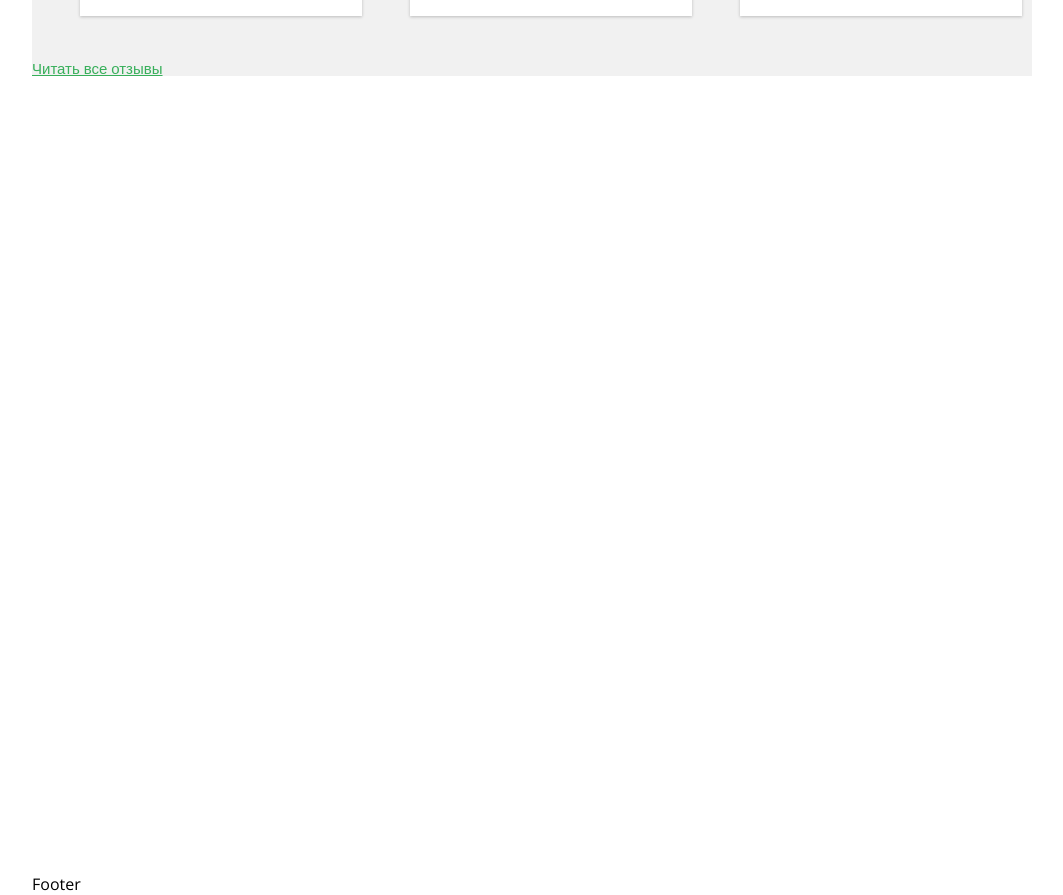
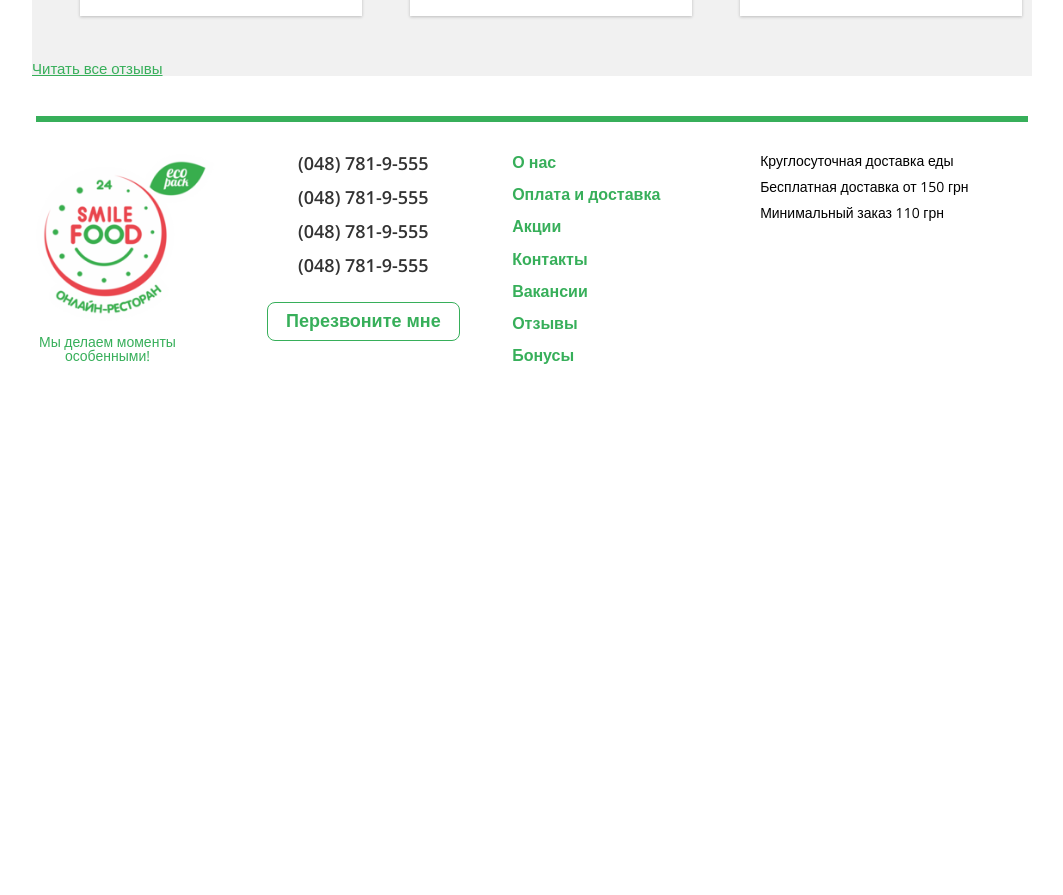
Before and after one commit to Alex-Schweiz/food-delivery-react, a React app: page / in a window 1280 px wide. Shown: the part 1702-2597 px from the top of the page, without its empty margins (108-1171 px from the left). After the commit the page ends 2105 px from the top, so only its background shows below. Built offline with nearby package versions, Linux system fonts and the light colour scheme.

Commit message:
Added Footer Component

```diff
--- /dev/null
+++ b/src/components/Footer/Footer.css
@@ -0,0 +1,79 @@
+.Footer {
+    border-top: 6px solid #37af5a;
+    margin: 40px 4px 40px;
+    padding-top: 32px;
+    display: flex;
+}
+
+.FooterLogo {
+    width: 18%;
+    text-align: center;
+}
+
+.FooterLogo img {
+    width: 100%;
+    margin-bottom: 12px;
+}
+
+.FooterLogo p {
+    width: 80%;
+    color: #37af5a;
+    font-size: 14px;
+}
+
+.FooterPhones {
+    width: 30%;
+    text-align: center;
+}
+
+.FooterPhones p {
+    font-size: 18px;
+    color: #333;
+    font-weight: 600;
+    margin-bottom: 16px;
+}
+
+.FooterPhones button {
+    width: 65%;
+    padding: 8px;
+    margin-top: 12px;
+    border: 1px solid #37af5a;
+    border-radius: 8px;
+    color: #37af5a;
+    font-size: 18px;
+    font-weight: 600;
+    background-color: #fff;
+    cursor: pointer;
+    transition: .5s;
+}
+
+.FooterPhones button:hover {
+    color: #fff;
+    background-color: #37af5a;
+}
+
+.FooterMenu {
+    width: 25%;
+    display: flex;
+    flex-direction: column;
+    justify-content: space-between;
+}
+
+.FooterMenu a {
+    color: #37af5a;
+    font-weight: 600;
+    text-decoration: none;
+}
+
+.FooterMenu a:hover {
+    text-decoration: underline;
+}
+
+.FooterInfo {
+    width: 25%;
+}
+
+.FooterInfo p {
+    font-size: 14px;
+    margin-bottom: 12px;
+}
--- /dev/null
+++ b/src/components/Footer/Footer.js
@@ -0,0 +1,36 @@
+import React from 'react';
+
+import classes from './Footer.css';
+
+const footer = (props) => (
+  <div className={classes.Footer}>
+    <div className={classes.FooterLogo}>
+      <img src="/img/logo3.png" alt="03"/>
+      <p>Мы делаем моменты особенными!</p>
+    </div>
+    <div className={classes.FooterPhones}>
+      <p>(048) 781-9-555</p>
+      <p>(048) 781-9-555</p>
+      <p>(048) 781-9-555</p>
+      <p>(048) 781-9-555</p>
+      <button>Перезвоните мне</button>
+    </div>
+    <div className={classes.FooterMenu}>
+      <a href="/">О нас</a>
+      <a href="/">Оплата и доставка</a>
+      <a href="/">Акции</a>
+      <a href="/">Контакты</a>
+      <a href="/">Вакансии</a>
+      <a href="/">Отзывы</a>
+      <a href="/">Бонусы</a>
+    </div>
+    <div className={classes.FooterInfo}>
+      <p>Круглосуточная доставка еды</p>
+      <p>Бесплатная доставка от 150 грн</p>
+      <p>Минимальный заказ 110 грн</p>
+    </div>
+
+  </div>
+);
+
+export default footer;
--- a/src/components/Layout/Layout.js
+++ b/src/components/Layout/Layout.js
@@ -6,6 +6,7 @@ import RedMenu from '../RedMenu/RedMenu';
 import SliderShow from '../SliderShow/SliderShow';
 import Recommendation from '../ChiefRecommends/Recommendation/Recommendation';
 import ReviewsHome from '../ReviewsHome/ReviewsHome';
+import Footer from '../Footer/Footer';
 
 const layout = () => (
   <Aux>
@@ -16,7 +17,7 @@ const layout = () => (
       <Recommendation />
       <ReviewsHome />
     </main>
-    <div>Footer</div>
+    <Footer />
   </Aux>
 );
 
--- a/src/components/ReviewsHome/ReviewsHome.css
+++ b/src/components/ReviewsHome/ReviewsHome.css
@@ -1,6 +1,6 @@
 .ReviewsHome {
     margin-top: 8px;
-    margin-bottom: 800px;
+    margin-bottom: 40px;
     background-color: #f1f1f1;
 }
 
```
